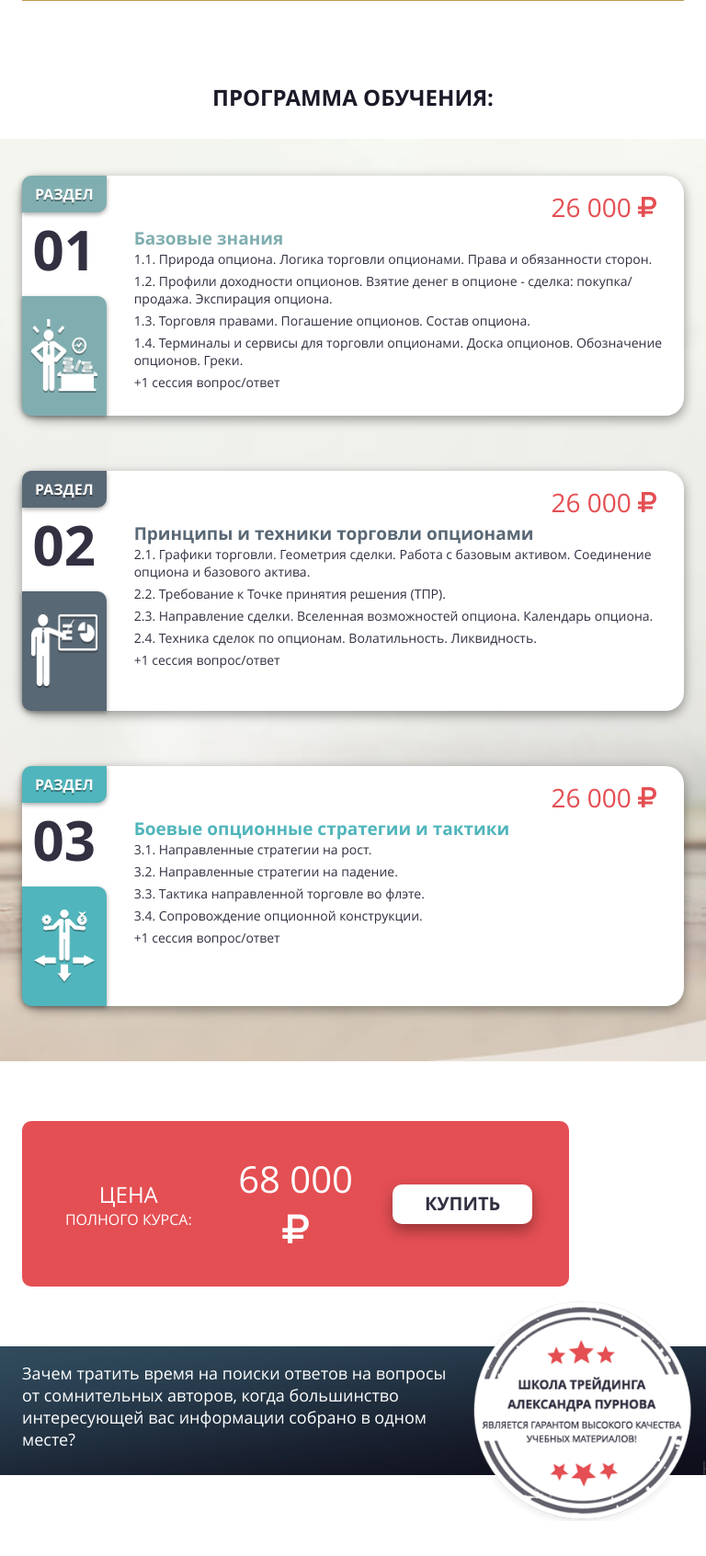
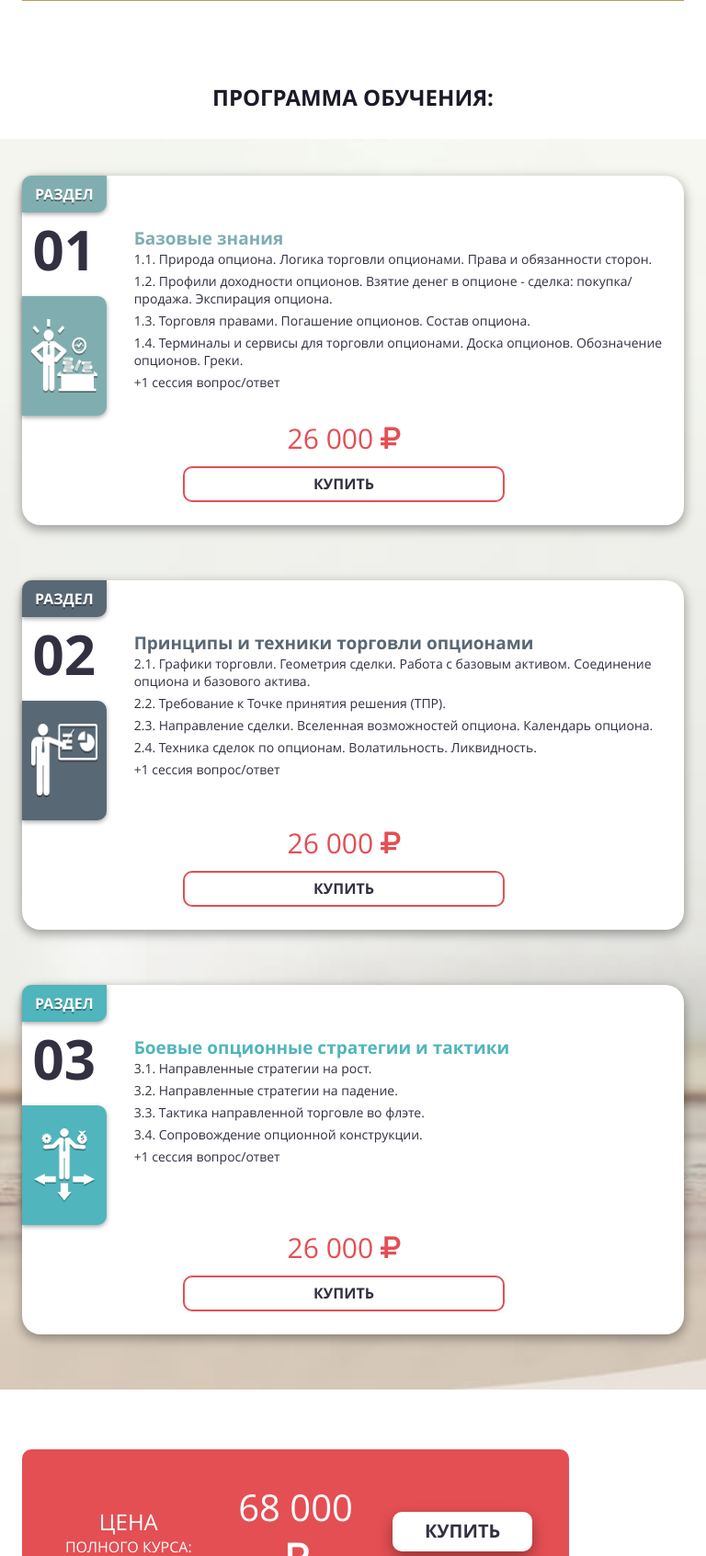
Before and after one commit to mrmcing/purnov, a PHP site: page / in a window 768 px wide. Shown: the part 1689-3381 px from the top of the page at 92% size. Run offline with PHP 8.4, Linux system fonts and the light colour scheme.

Commit message:
добавил ссылки на товары

```diff
--- a/css/main.css
+++ b/css/main.css
@@ -475,11 +475,32 @@ section.training-program .wrapper {
     margin-bottom: 5px;
 }
 
+.box-section .col-xs-12.text-center {
+    margin-top: 120px;
+}
 .box-section .box-price {
     font-size: 30px;
     color: rgb(228, 79, 83);
     text-transform: uppercase;
     text-align: center;
+}
+.box-section .btn-buy {
+    border-radius: 10px;
+    border-color: rgb(228, 79, 83);
+    border-width: 2px;
+    color: rgb(50, 48, 65);
+    font-size: 16px;
+
+    font-weight: bold;
+    text-transform: uppercase;
+    width: 100%;
+    -webkit-transition: .2s ease-out;
+    transition: .2s ease-out;
+}
+.box-section .btn-buy:focus,
+.box-section .btn-buy:hover {
+    background-color: rgb(228, 79, 83);
+    color: rgb(255,255,255);
 }
 
 .box-section.section-1 .box-section-number .item-section {
@@ -790,9 +811,17 @@ footer ul li .fa {
         min-height: 210px;
         padding-top: 30px;
     }
+    .box-section .col-xs-12.text-center {
+        margin-top: 0;
+    }
     .box-section .box-price {
         font-size: 28px;
-        margin: 25px 0;
+        margin: 10px 0;
+    }
+    .box-section .btn-buy {
+        margin-top: 0;
+        margin-bottom: 25px;
+        width: 60%;
     }
 
     section.price .box-price .row {
@@ -904,7 +933,7 @@ footer ul li .fa {
     .box-section .box-section-number .item-image {
         bottom: -126px;
         padding: 25px 10px;
-        border-radius: 0 10px 0 10px;
+        border-radius: 0 10px 10px 0;
     }
 
     .box-section .box-description .title {
@@ -916,11 +945,15 @@ footer ul li .fa {
         min-height: 210px;
         padding-top: 30px;
     }
+    .box-section .col-xs-12.text-center {
+        margin-top: 0;
+    }
     .box-section .box-price {
-        font-size: 28px;
-        position: absolute;
-        right: 25px;
-        top: -220px;
+        margin-top: 30px;
+    }
+    .box-section .btn-buy {
+        width: 50%;
+        margin: 10px auto 0;
     }
 
     section.waste-time .img-responsive {
@@ -948,4 +981,10 @@ footer ul li .fa {
     .box-section .box-section-number .item-number {
         margin: 35px 0;
     }
+    .box-section .col-xs-12.text-center {
+        margin-top: 155px;
+    }
+    .box-section .box-price {
+        font-size: 24px;
+    }
 }
--- a/index.php
+++ b/index.php
@@ -177,8 +177,9 @@
                                     <p>+1 сессия вопрос/ответ</p>
                                 </div>
                             </div>
-                            <div class="col-md-2 col-xs-12">
+                            <div class="col-md-2 col-xs-12 text-center">
                                 <div class="box-price">26 000 <i class="fa fa-rub"></i></div>
+                                <a href="http://purnov.com/product/?id=127195&utm_source=Knopki&utm_medium=Opciony_na_start&utm_campaign=ons_chast1" class="btn btn-buy" target="_blank">Купить</a>
                             </div>
                         </div>
                     </div>
@@ -203,8 +204,9 @@
                                     <p>+1 сессия вопрос/ответ</p>
                                 </div>
                             </div>
-                            <div class="col-md-2 col-xs-12">
+                            <div class="col-md-2 col-xs-12 text-center">
                                 <div class="box-price">26 000 <i class="fa fa-rub"></i></div>
+                                <a href="http://purnov.com/product/?id=127196&utm_source=Knopki&utm_medium=Opciony_na_start&utm_campaign=ons_chast2" class="btn btn-buy" target="_blank">Купить</a>
                             </div>
                         </div>
                     </div>
@@ -229,8 +231,9 @@
                                     <p>+1 сессия вопрос/ответ</p>
                                 </div>
                             </div>
-                            <div class="col-md-2 col-xs-12">
+                            <div class="col-md-2 col-xs-12 text-center">
                                 <div class="box-price">26 000 <i class="fa fa-rub"></i></div>
+                                <a href="http://purnov.com/product/?id=127197&utm_source=Knopki&utm_medium=Opciony_na_start&utm_campaign=ons_chast3" class="btn btn-buy" target="_blank">Купить</a>
                             </div>
                         </div>
                     </div>
@@ -252,7 +255,7 @@
                             <p class="count">68 000 <i class="fa fa-rub"></i></p>
                         </div>
                         <div class="col-md-4 col-xs-12">
-                            <a href="#" class="btn btn-buy" target="_blank">купить</a>
+                            <a href="http://purnov.com/product/?id=127194&utm_source=Knopki&utm_medium=Opciony_na_start&utm_campaign=ons_polniy" class="btn btn-buy" target="_blank">купить</a>
                         </div>
                     </div>
                 </div>
```
